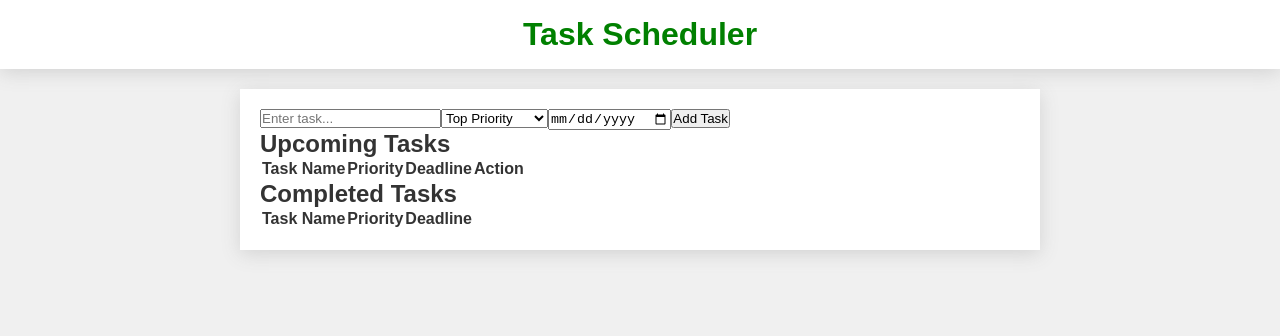
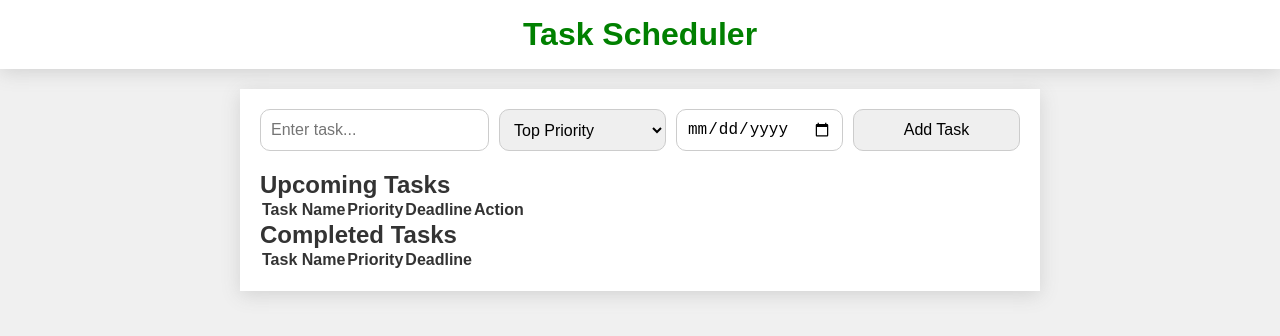
Before and after one commit to CornveliousFarva/task-scheduler-react, a React (Create React App) app: page / in a window 1280 px wide. Shown: the top 336 px of the page. Built offline with nearby package versions, Linux system fonts and the light colour scheme.

Commit message:
Added task form CSS.

```diff
--- a/src/App.css
+++ b/src/App.css
@@ -27,3 +27,20 @@ main{
   background-color: #fff;
   box-shadow: 0 4px 18px lightgrey;
 }
+
+.task-form{
+  display: flex;
+  flex-wrap: wrap;
+  gap: 10px;
+  margin-bottom: 20px;
+}
+
+.task-form input,
+.task-form select,
+.task-form button {
+  padding: 10px;
+  border: 1px solid #ccc;
+  font-size: 16px;
+  flex: 1;
+  border-radius: 10px;
+}
```
